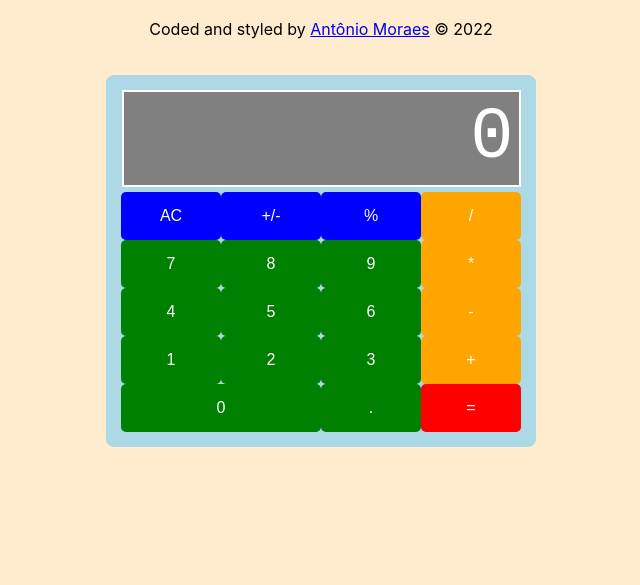
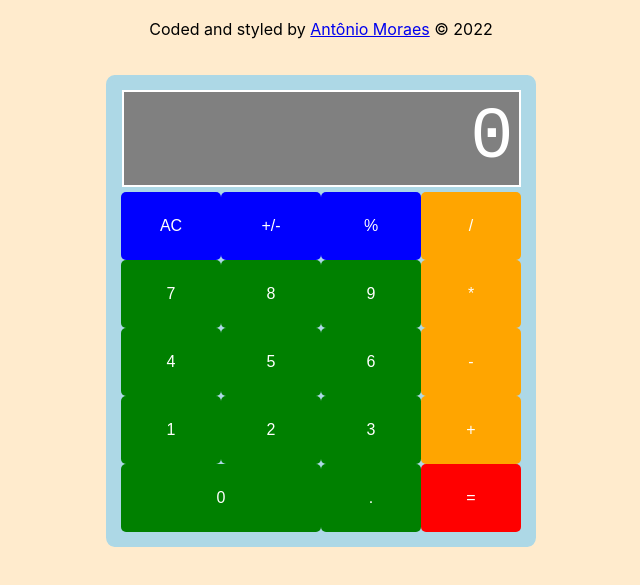
Before and after one commit to 28r/odin-calculator, a plain HTML site: page index.html in a window 1280 px wide. Shown: the part 63-648 px from the top of the page, without its empty margins (319-959 px from the left). Drawn offline with Linux system fonts and the light colour scheme.

Commit message:
Larger keys

```diff
--- a/styles.css
+++ b/styles.css
@@ -53,6 +53,7 @@ body {
     border-radius: 5px;
     overflow: hidden;
     perspective: 1px;
+    padding: 25px 25px;
 }
 
 #grid button:active {
```
